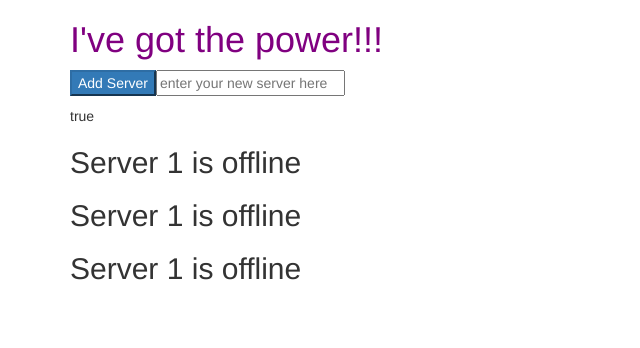
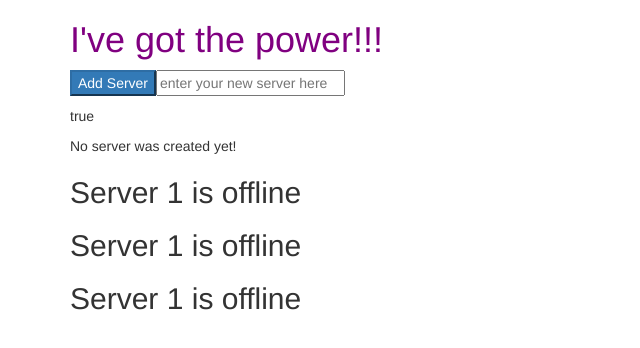
Before and after one commit to orjwan98/Angular8-2019, an Angular app in the folder angular-course/: page / in a window 1280 px wide. Shown: the top 348 px of the page, without its empty margins (0-640 px from the left). Built offline with nearby package versions, Linux system fonts and the light colour scheme.

Commit message:
enhance ngIf conditional with an else statement

```diff
--- a/angular-course/src/app/servers/servers.component.html
+++ b/angular-course/src/app/servers/servers.component.html
@@ -4,7 +4,10 @@
 <p>{{createServerName}}</p>
 <p [innerHtml]="addServersStatus()"></p>
 <!-- <p>{{addedServerYet}}</p> -->
-<p *ngIf="createdServer">{{addedServerYet}}</p>
+<p *ngIf="createdServer; else noServer">{{addedServerYet}}</p>
+<ng-template #noServer>
+  <p>No server was created yet!</p>
+</ng-template>
 <div class="app-server"></div>
 <div class="app-server"></div>
 <div class="app-server"></div>
```
